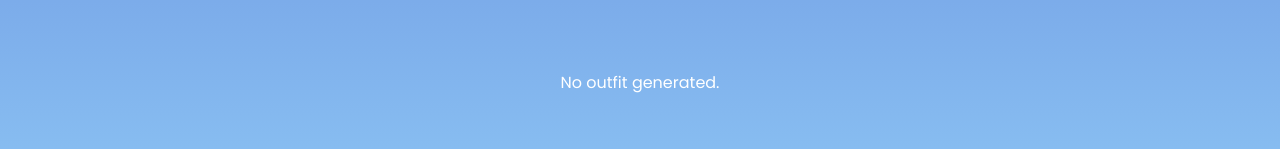
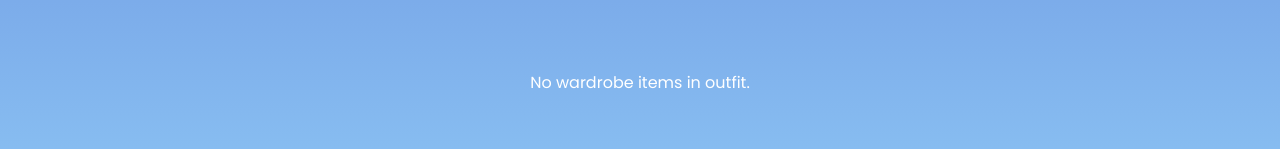
Before and after one commit to daniel-rawana/outfit-ai, a React (Create React App) app in the folder frontend/: page /generated-outfit in a window 1280 px wide. Shown: the part 213-362 px from the top of the page. Built offline with nearby package versions, Linux system fonts and the light colour scheme.

Commit message:
Use output from API call rather than dummy outfit.

```diff
--- a/frontend/src/GeneratedOutfit.js
+++ b/frontend/src/GeneratedOutfit.js
@@ -17,7 +17,7 @@ const GeneratedOutfit = () => {
                         </div>
                     ))
                 ) : (
-                    <p>No outfit generated.</p>
+                    <p>No wardrobe items in outfit.</p>
                 )}
             </div>
             <div className="buttons-container">
--- a/frontend/src/HomePage.js
+++ b/frontend/src/HomePage.js
@@ -61,19 +61,18 @@ function HomePage() {
             }
 
             const outfitData = await generateResponse.json();
-            console.log("Generated outfit:", outfitData);
 
             setIsGenerating(false);
 
-            // dummy outfit for testing, remove later
+            // dummy outfit for testing
             const dummyOutfit = [
                 {id: 1, image: shirt1},
                 {id: 2, image: pants1},
                 {id: 3, image: shoes1},
             ];
 
-            // replace dummyData with outfitData.outfit
-            navigate("/generated-outfit", {state: {outfit: dummyOutfit}});
+            // replace outfitData.outfit with dummyOutfit to test
+            navigate("/generated-outfit", {state: {outfit: outfitData.outfit}});
 
         } catch (error) {
             console.error("Error during outfit generation:", error);
```
